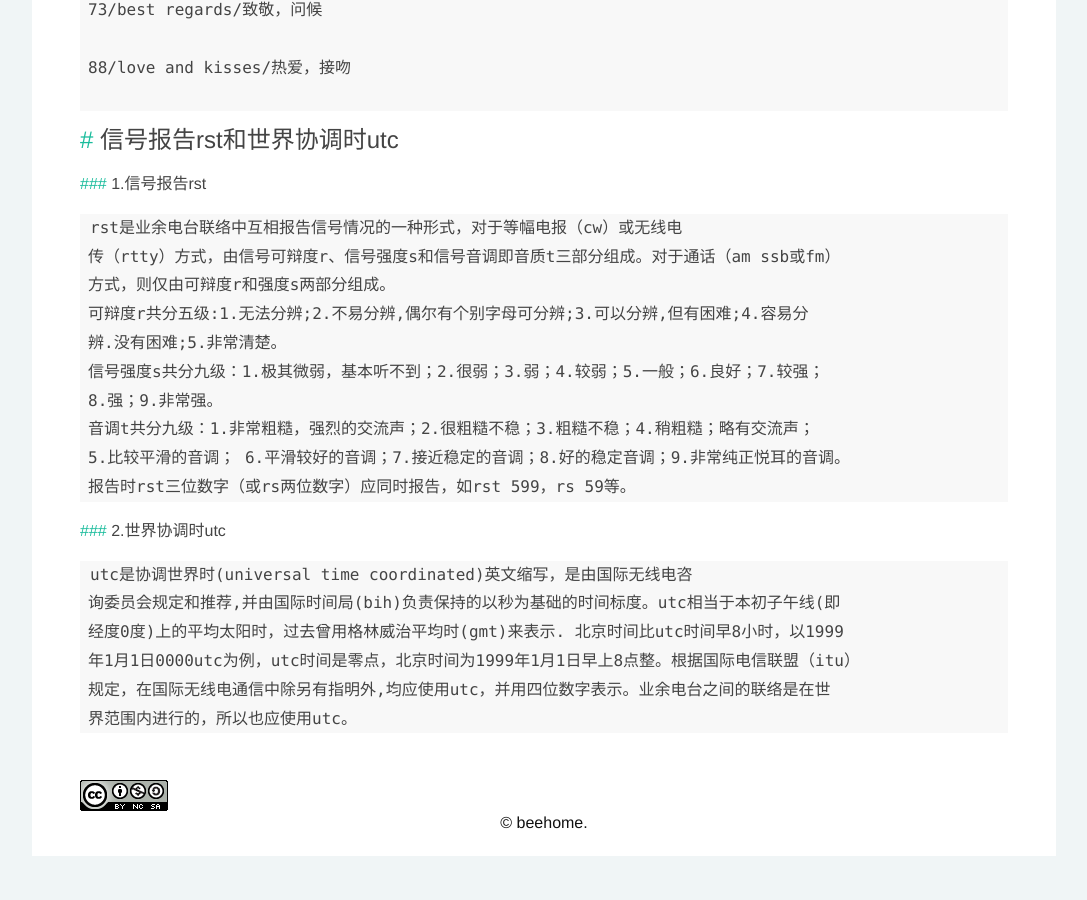
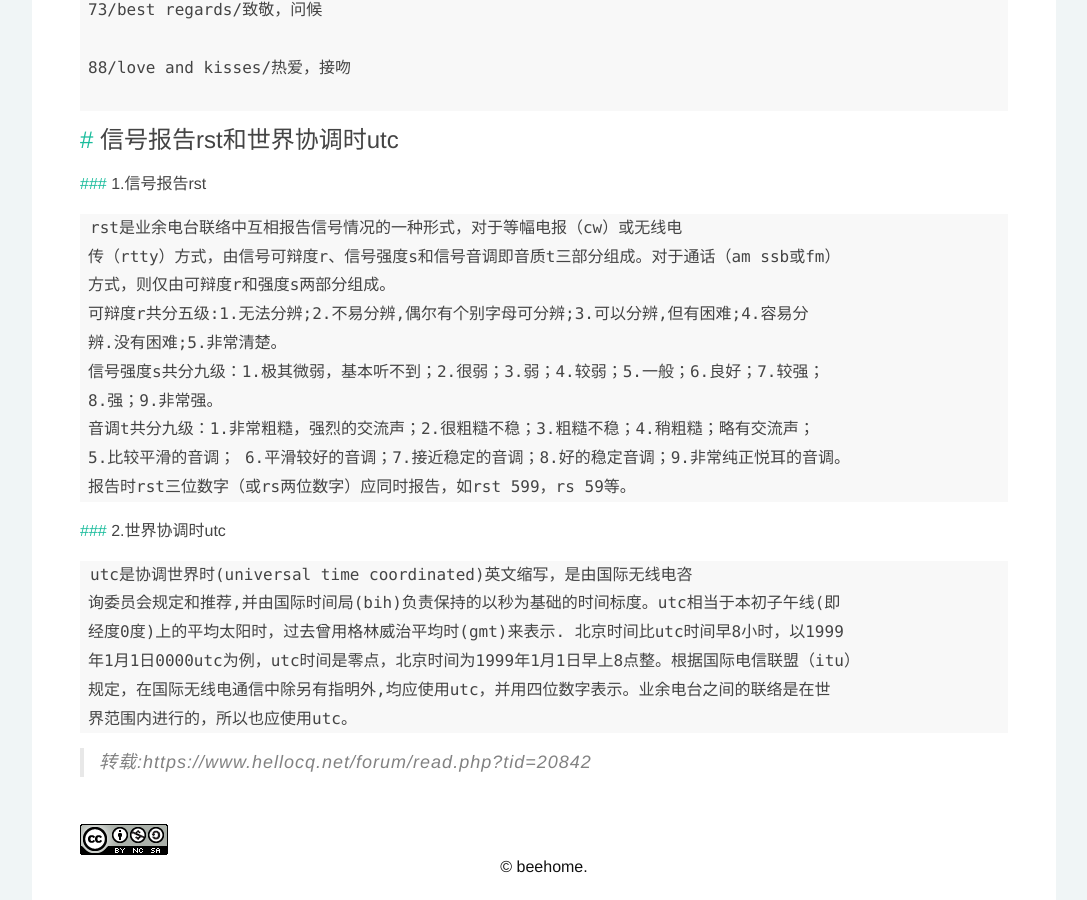
Before and after one commit to delnabla/delnabla.github.io, a Jekyll site: the page built from _posts/2021-12-10-业余无线电台操作常识.md, in a window 1280 px wide and 900 px high, scrolled down 8311 px. Shown: the whole window, without its empty margins (96-1183 px from the left). Built offline with Jekyll 4.4.1, drawn with Linux system fonts in a browser that asks for light colours; nearby versions of some CDN libraries; comment, search, counter and statistics services are not loaded; before the commit the page ends 9167 px from its top, so only the background shows below that.

Commit message:
Update 2021-12-10-业余无线电台操作常识.md
add 转载 url

````diff
--- a/_posts/2021-12-10-业余无线电台操作常识.md
+++ b/_posts/2021-12-10-业余无线电台操作常识.md
@@ -325,3 +325,5 @@ utc是协调世界时(universal time coordinated)英文缩写，是由国际无
 规定，在国际无线电通信中除另有指明外,均应使用utc，并用四位数字表示。业余电台之间的联络是在世
 界范围内进行的，所以也应使用utc。
 ```
+
+> 转载:https://www.hellocq.net/forum/read.php?tid=20842
````
